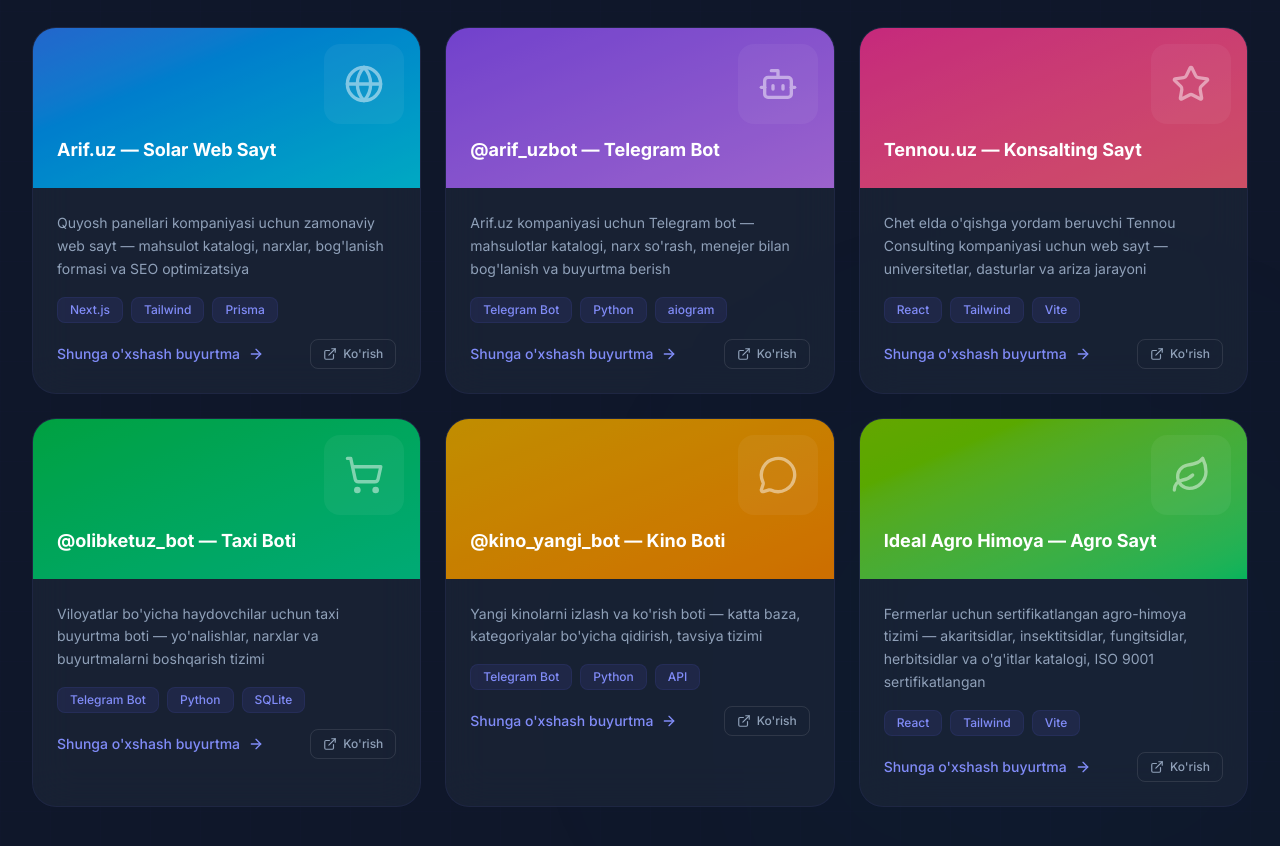
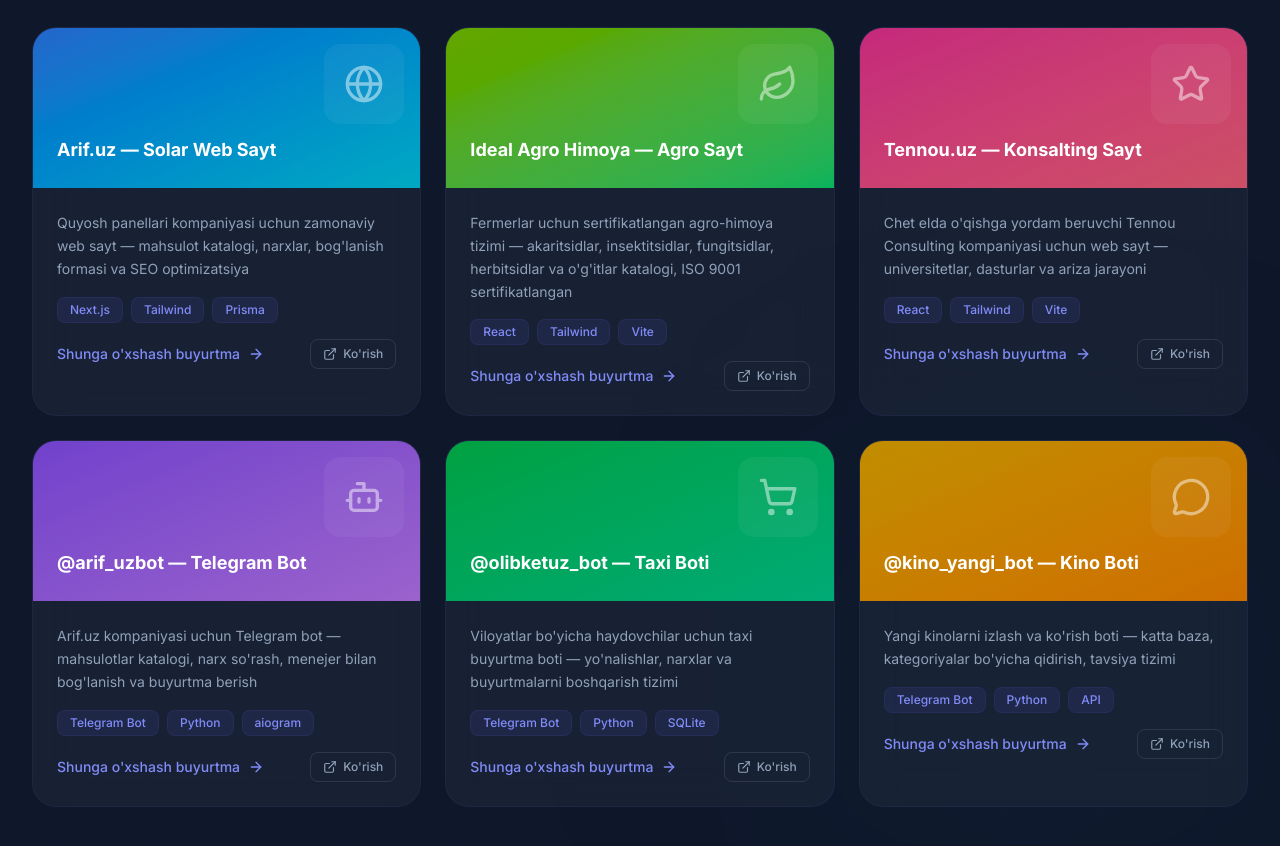
Before and after one commit to pro-dev-uz/freelancer-portfolio, a React (Vite) app: page / in a window 1280 px wide. Shown: the part 4540-5386 px from the top of the page. Built offline with nearby package versions, Linux system fonts and the light colour scheme.

Commit message:
reorder projects: websites on top row, bots on bottom row

```diff
--- a/src/data/translations.js
+++ b/src/data/translations.js
@@ -518,38 +518,46 @@
 
 // ─── Projects ────────────────────────────────────────────────────
 const projectsConfig = [
+  // ── TOP ROW — Web saytlar ──────────────────────────────────────────
   { icon: Globe,         color: 'from-blue-500 to-cyan-400',     link: 'https://arif.uz' },
+  { icon: Leaf,          color: 'from-lime-500 to-green-400',    link: 'https://www.idealagrohimoya.uz' },
+  { icon: Star,          color: 'from-pink-500 to-rose-400',     link: 'https://tennou.uz' },
+  // ── BOTTOM ROW — Telegram botlar ──────────────────────────────────
   { icon: Bot,           color: 'from-violet-500 to-purple-400', link: 'https://t.me/arif_uzbot' },
-  { icon: Star,          color: 'from-pink-500 to-rose-400',     link: 'https://tennou.uz' },
   { icon: ShoppingCart,  color: 'from-green-500 to-emerald-400', link: 'https://t.me/olibketuz_bot' },
   { icon: MessageCircle, color: 'from-yellow-500 to-orange-400', link: 'https://t.me/kino_yangi_bot' },
-  { icon: Leaf,          color: 'from-lime-500 to-green-400',    link: 'https://www.idealagrohimoya.uz' },
 ];
 
 const projectsText = {
   uz: [
+    // top row — web saytlar
     { title: 'Arif.uz — Solar Web Sayt', description: "Quyosh panellari kompaniyasi uchun zamonaviy web sayt — mahsulot katalogi, narxlar, bog'lanish formasi va SEO optimizatsiya", tags: ['Next.js', 'Tailwind', 'Prisma'] },
+    { title: 'Ideal Agro Himoya — Agro Sayt', description: "Fermerlar uchun sertifikatlangan agro-himoya tizimi — akaritsidlar, insektitsidlar, fungitsidlar, herbitsidlar va o'g'itlar katalogi, ISO 9001 sertifikatlangan", tags: ['React', 'Tailwind', 'Vite'] },
+    { title: 'Tennou.uz — Konsalting Sayt', description: "Chet elda o'qishga yordam beruvchi Tennou Consulting kompaniyasi uchun web sayt — universitetlar, dasturlar va ariza jarayoni", tags: ['React', 'Tailwind', 'Vite'] },
+    // bottom row — telegram botlar
     { title: '@arif_uzbot — Telegram Bot', description: "Arif.uz kompaniyasi uchun Telegram bot — mahsulotlar katalogi, narx so'rash, menejer bilan bog'lanish va buyurtma berish", tags: ['Telegram Bot', 'Python', 'aiogram'] },
-    { title: 'Tennou.uz — Konsalting Sayt', description: "Chet elda o'qishga yordam beruvchi Tennou Consulting kompaniyasi uchun web sayt — universitetlar, dasturlar va ariza jarayoni", tags: ['React', 'Tailwind', 'Vite'] },
     { title: '@olibketuz_bot — Taxi Boti', description: "Viloyatlar bo'yicha haydovchilar uchun taxi buyurtma boti — yo'nalishlar, narxlar va buyurtmalarni boshqarish tizimi", tags: ['Telegram Bot', 'Python', 'SQLite'] },
     { title: '@kino_yangi_bot — Kino Boti', description: "Yangi kinolarni izlash va ko'rish boti — katta baza, kategoriyalar bo'yicha qidirish, tavsiya tizimi", tags: ['Telegram Bot', 'Python', 'API'] },
-    { title: 'Ideal Agro Himoya — Agro Sayt', description: "Fermerlar uchun sertifikatlangan agro-himoya tizimi — akaritsidlar, insektitsidlar, fungitsidlar, herbitsidlar va o'g'itlar katalogi, ISO 9001 sertifikatlangan", tags: ['React', 'Tailwind', 'Vite'] },
   ],
   ru: [
+    // top row — сайты
     { title: 'Arif.uz — Solar Сайт', description: 'Современный веб-сайт для компании солнечных панелей — каталог продуктов, цены, форма обратной связи и SEO', tags: ['Next.js', 'Tailwind', 'Prisma'] },
+    { title: 'Ideal Agro Himoya — Агро Сайт', description: 'Сертифицированная система агро-защиты для фермеров — акарициды, инсектициды, фунгициды, гербициды и удобрения, сертификация ISO 9001', tags: ['React', 'Tailwind', 'Vite'] },
+    { title: 'Tennou.uz — Консалтинг Сайт', description: 'Сайт для компании Tennou Consulting — помощь в поступлении за рубеж, университеты, программы и процесс подачи заявки', tags: ['React', 'Tailwind', 'Vite'] },
+    // bottom row — боты
     { title: '@arif_uzbot — Telegram Бот', description: 'Telegram-бот для компании Arif.uz — каталог продуктов, запрос цен, связь с менеджером и оформление заказа', tags: ['Telegram Bot', 'Python', 'aiogram'] },
-    { title: 'Tennou.uz — Консалтинг Сайт', description: 'Сайт для компании Tennou Consulting — помощь в поступлении за рубеж, университеты, программы и процесс подачи заявки', tags: ['React', 'Tailwind', 'Vite'] },
     { title: '@olibketuz_bot — Такси Бот', description: 'Бот заказа такси для водителей по регионам — маршруты, цены и система управления заказами', tags: ['Telegram Bot', 'Python', 'SQLite'] },
     { title: '@kino_yangi_bot — Кино Бот', description: 'Бот для поиска и просмотра новых фильмов — большая база, поиск по категориям, система рекомендаций', tags: ['Telegram Bot', 'Python', 'API'] },
-    { title: 'Ideal Agro Himoya — Агро Сайт', description: 'Сертифицированная система агро-защиты для фермеров — акарициды, инсектициды, фунгициды, гербициды и удобрения, сертификация ISO 9001', tags: ['React', 'Tailwind', 'Vite'] },
   ],
   en: [
+    // top row — websites
     { title: 'Arif.uz — Solar Website', description: 'Modern website for a solar panel company — product catalog, pricing, contact form and SEO optimization', tags: ['Next.js', 'Tailwind', 'Prisma'] },
+    { title: 'Ideal Agro Himoya — Agro Site', description: 'Certified agro-protection system for farmers — acaricides, insecticides, fungicides, herbicides and fertilizers catalog, ISO 9001 certified', tags: ['React', 'Tailwind', 'Vite'] },
+    { title: 'Tennou.uz — Consulting Site', description: 'Website for Tennou Consulting — helping students study abroad, universities, programs and application process', tags: ['React', 'Tailwind', 'Vite'] },
+    // bottom row — bots
     { title: '@arif_uzbot — Telegram Bot', description: 'Telegram bot for Arif.uz — product catalog, price inquiry, manager contact and order placement', tags: ['Telegram Bot', 'Python', 'aiogram'] },
-    { title: 'Tennou.uz — Consulting Site', description: 'Website for Tennou Consulting — helping students study abroad, universities, programs and application process', tags: ['React', 'Tailwind', 'Vite'] },
     { title: '@olibketuz_bot — Taxi Bot', description: 'Taxi ordering bot for drivers by regions — routes, pricing and order management system', tags: ['Telegram Bot', 'Python', 'SQLite'] },
     { title: '@kino_yangi_bot — Movie Bot', description: 'Bot for finding and watching new movies — large database, category search, recommendation system', tags: ['Telegram Bot', 'Python', 'API'] },
-    { title: 'Ideal Agro Himoya — Agro Site', description: 'Certified agro-protection system for farmers — acaricides, insecticides, fungicides, herbicides and fertilizers catalog, ISO 9001 certified', tags: ['React', 'Tailwind', 'Vite'] },
   ],
 };
 
```
